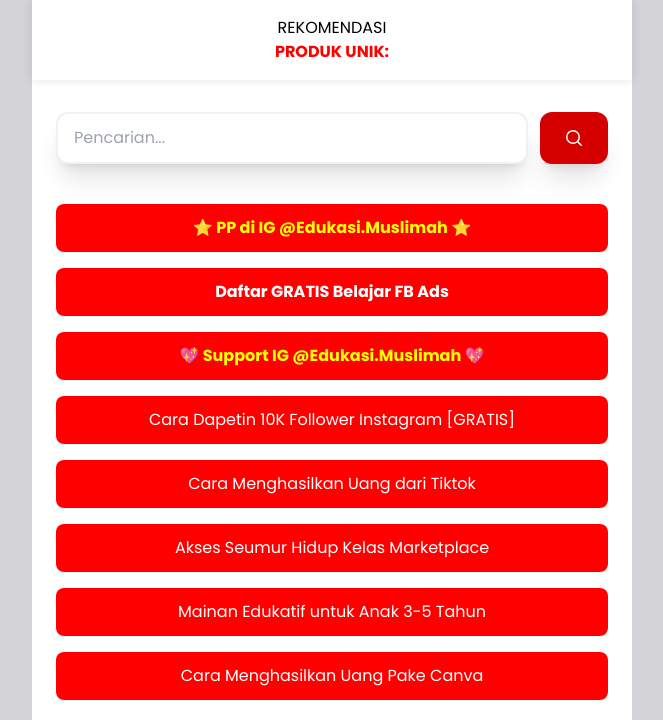
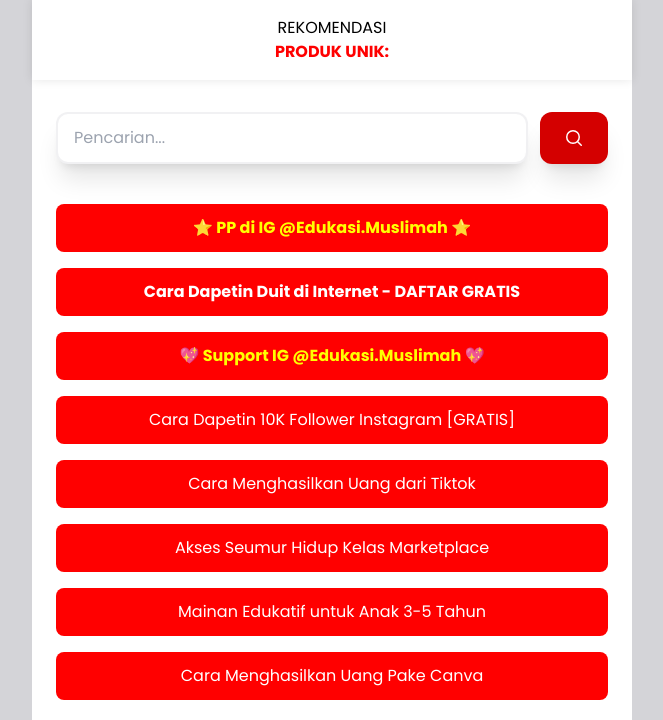
Before and after one commit to haloorderio/edukasimuslimah, a Jekyll site: the page built from index.html, in a window 1280 px wide, cut to the strip 0-720 px from the top of the page. Shown: the whole strip, without its empty margins (308-971 px from the left). Built offline with Jekyll 4.4.1, drawn with Linux system fonts in a browser that asks for light colours; the list of posts is cut into pages by our own code.

Commit message:
Update default.html

```diff
--- a/_layouts/default.html
+++ b/_layouts/default.html
@@ -150,7 +150,7 @@
 							<b>⭐ PP di IG @Edukasi.Muslimah ⭐</b>
 						</a>
 						<a href="https://zoom.noboncos.co/aff/32515/154/?utm_source=insto&utm_media=igs" target="_blank" rel="noopener" class="bg-emerald-500 hover:bg-emerald-600 text-white block py-3 px-4 rounded-lg w-full text-center mt-4" style="color:white">
-							<b>Daftar GRATIS Belajar FB Ads</b>
+							<b>Cara Dapetin Duit di Internet - DAFTAR GRATIS</b>
 						</a>
 						<a href="https://lynk.id/berceritadisini/s/OkMDlPA" target="_blank" rel="noopener" class="bg-emerald-500 hover:bg-emerald-600 text-white block py-3 px-4 rounded-lg w-full text-center mt-4" style="color:yellow">
 							<span class="blink"><b>💖 Support IG @Edukasi.Muslimah 💖</b></span>
```
